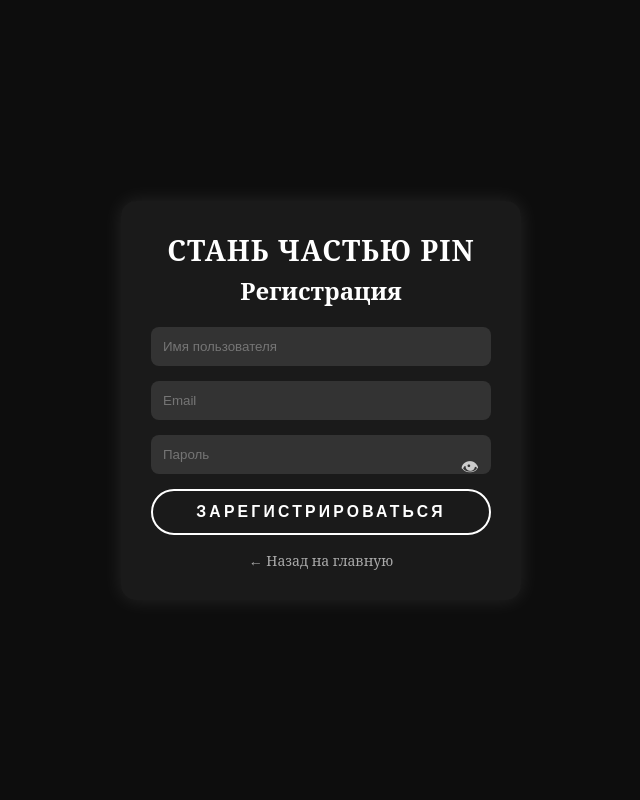
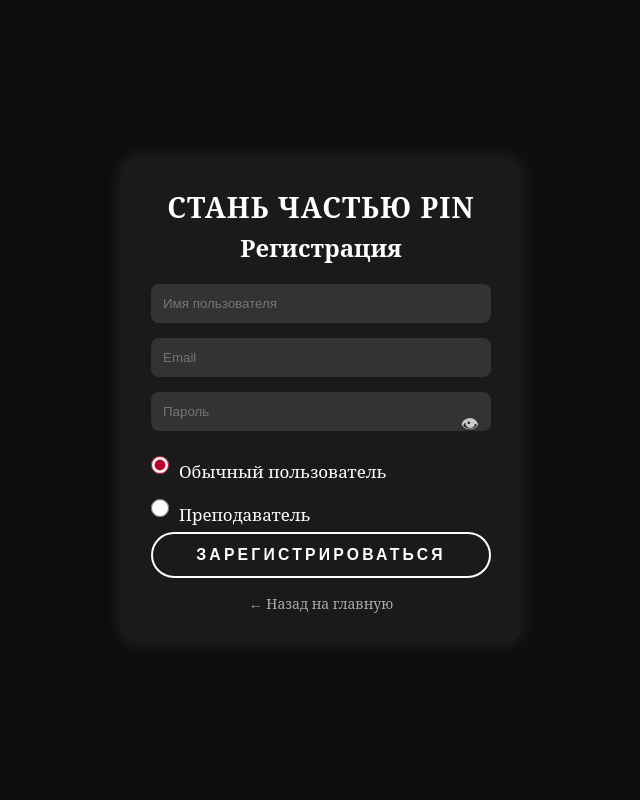
Before and after one commit to MyNameIsMoran14/language_platform, a Flask app: page /register in a window 1280 px wide. Shown: the whole page, without its empty margins (319-959 px from the left). Run offline with Flask 3, Linux system fonts and the light colour scheme.

Commit message:
rabotaet roli

```diff
--- a/PIN/app.py
+++ b/PIN/app.py
@@ -241,7 +241,7 @@ def chinese_course_lessons():
     lesson_header = data.get("header")
     lesson_description = data.get("description")
 
-    new_lesson = Lesson(title=lesson_header, description=lesson_description, id=id+1)
+    new_lesson = Lesson(title=lesson_header, description=lesson_description)
     db.session.add(new_lesson)
     db.session.commit()
 
--- a/PIN/static/css/main.css
+++ b/PIN/static/css/main.css
@@ -533,6 +533,29 @@ button {
     opacity: 1;
   }
 }
+
+.role-selection label {
+  display: flex;
+  align-items: center; /* выравниваем по центру вертикально */
+  gap: 10px;
+  font-weight: 400;
+  font-size: 17px;
+  padding-top: 10px; /* можно подкорректировать или убрать */
+}
+
+.role-selection label span {
+  display: inline-block;
+  margin-top: -2px; /* поднимаем текст чуть выше кружка */
+}
+
+.role-selection input[type="radio"] {
+  accent-color: #bc002d; /* задаёт цвет кружка */
+  width: 18px;
+  height: 18px;
+  cursor: pointer;
+}
+
+
 
 /*about us*/
 
--- a/PIN/static/js/tests.js
+++ b/PIN/static/js/tests.js
@@ -159,8 +159,9 @@ function renderLessons(lessons) {
 	lessons.forEach(lesson => {
 		const card = document.createElement("div");
 		card.classList.add("article-card");
-
+		card.id.add(lesson.id);
 		card.innerHTML = `
+			<button class="delete-lesson-btn" onclick="deleteLesson(e)">Удалить</button>
 			<h3>${lesson.title}</h3>
 			<p>${lesson.description}</p>
 		`;
@@ -189,6 +190,7 @@ document.addEventListener("DOMContentLoaded", () => {
 			console.warn("Не удалось получить роль пользователя", err);
 		});
 });
+
 
 /*НЕ НУЖНО*/
 
--- a/PIN/templates/pages/reg_form.html
+++ b/PIN/templates/pages/reg_form.html
@@ -23,6 +23,17 @@
                     <span class="password-toggle" onclick="togglePassword()">👁</span>
                 </div>
 
+                <div class="role-selection">
+                    <label>
+                        <input type="radio" name="role" value="user" checked>
+                        <span>Обычный пользователь</span>
+                    </label>
+                    <label>
+                        <input type="radio" name="role" value="teacher">
+                        <span>Преподаватель</span>
+                    </label>
+                </div>
+
                 <button type="submit">Зарегистрироваться</button>
             </form>
 
```
Also changed, not shown: PIN/instance/database.db, PIN/instance/lessons.db, PIN/static/js/modal.js (line endings or trailing spaces).
